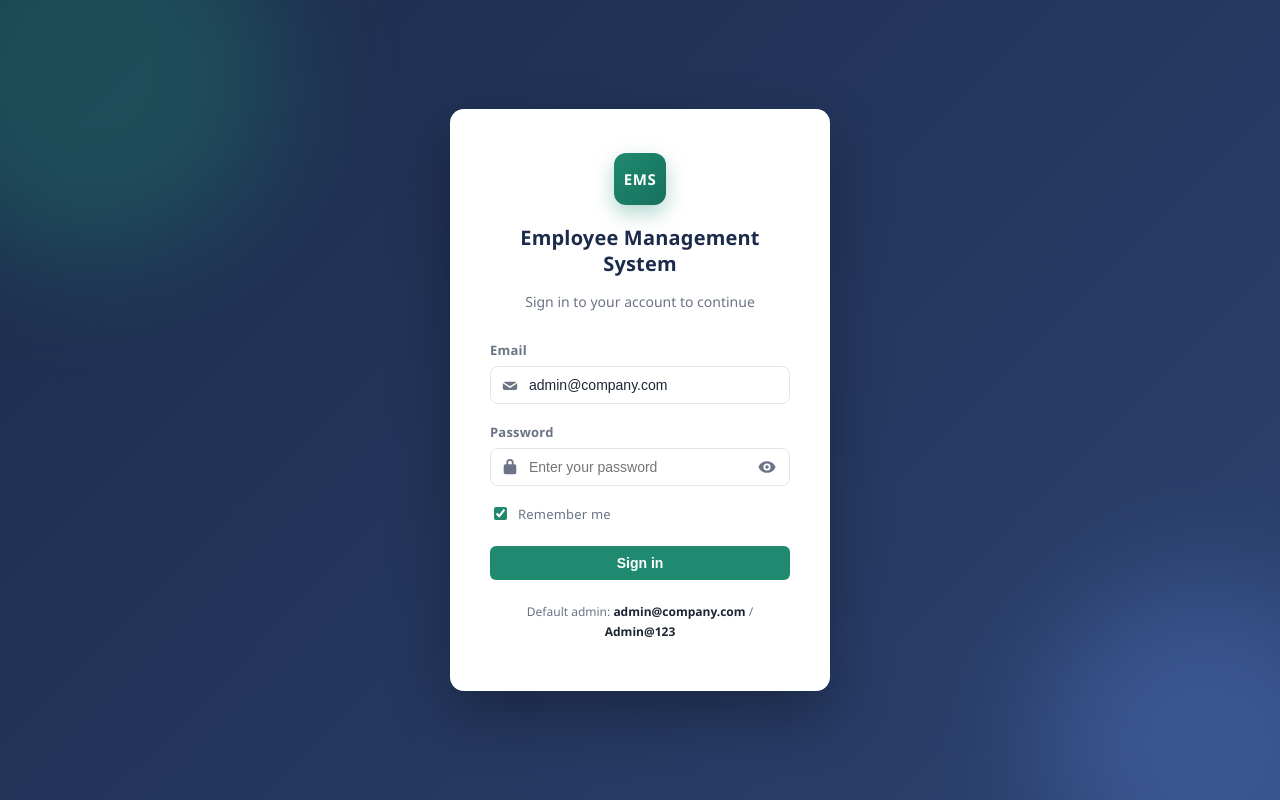
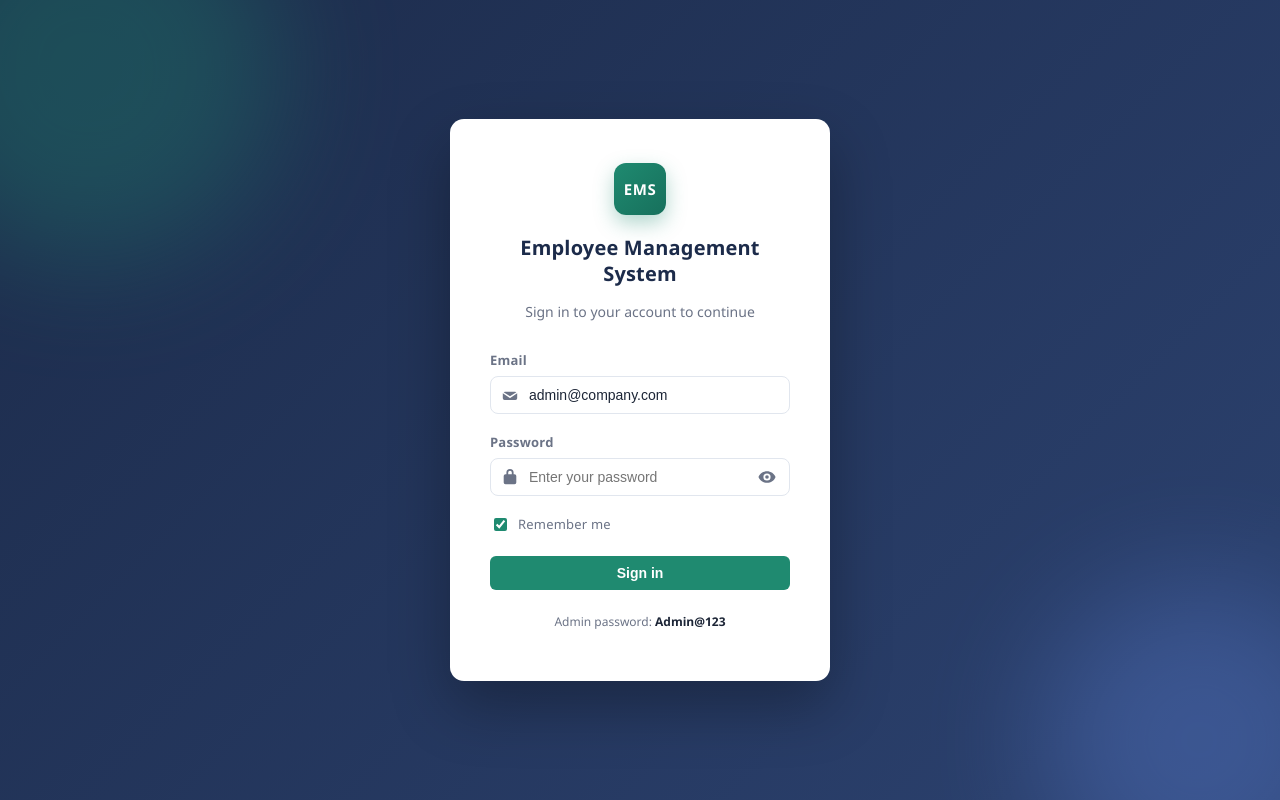
Before and after one commit to 05-amit/employee-management-system, a React (Vite) app in the folder frontend/: page /login in a window 1280 px wide. Built offline with nearby package versions, Linux system fonts and the light colour scheme.

Commit message:
Update admin password hint in Login component

```diff
--- a/frontend/src/pages/Login.jsx
+++ b/frontend/src/pages/Login.jsx
@@ -126,7 +126,7 @@ export default function Login() {
         </button>
 
         <p className="auth-hint">
-          Default admin: <strong>admin@company.com</strong> / <strong>Admin@123</strong>
+           Admin password: <strong>Admin@123</strong>
         </p>
       </form>
     </div>
```
